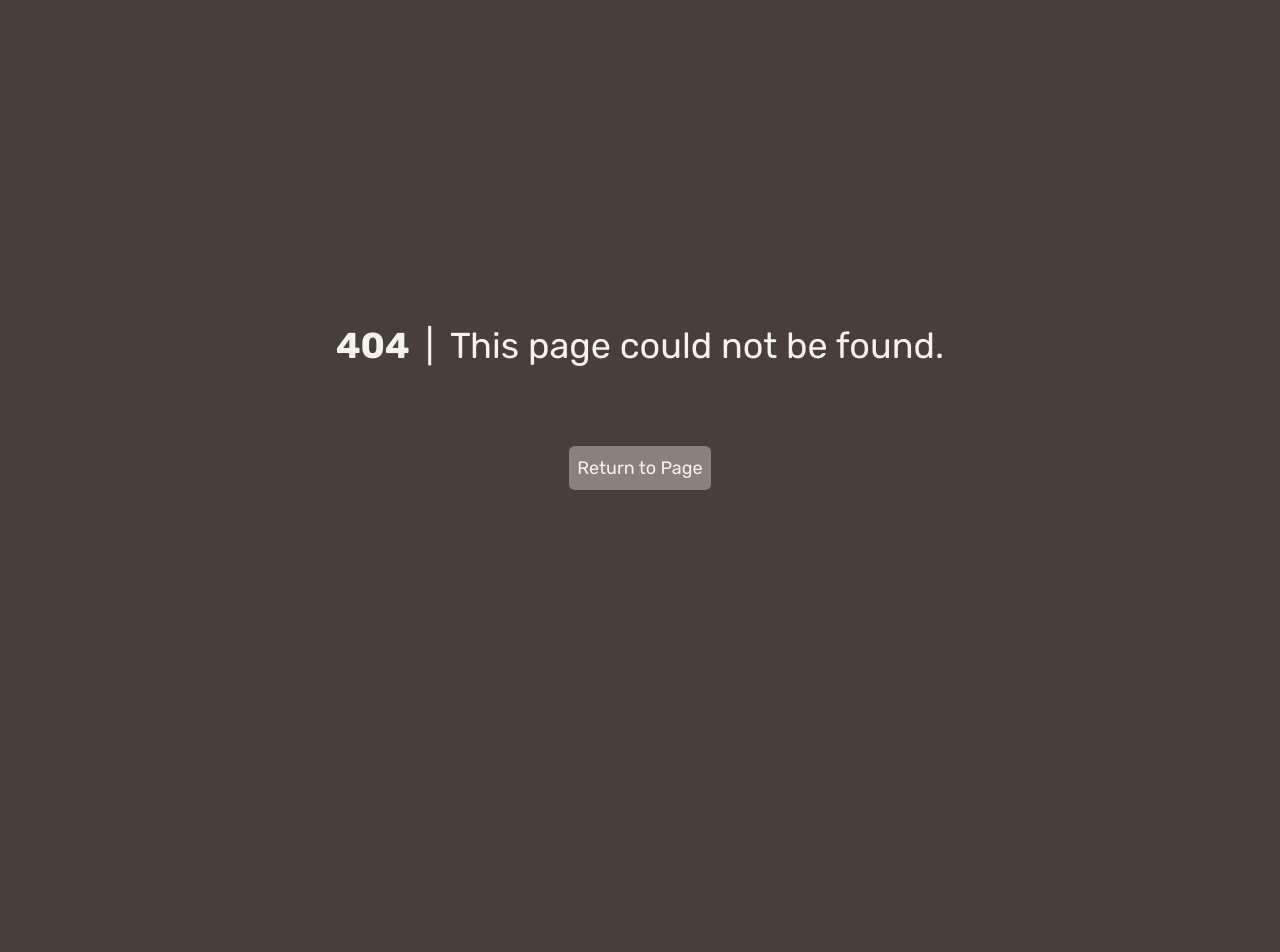
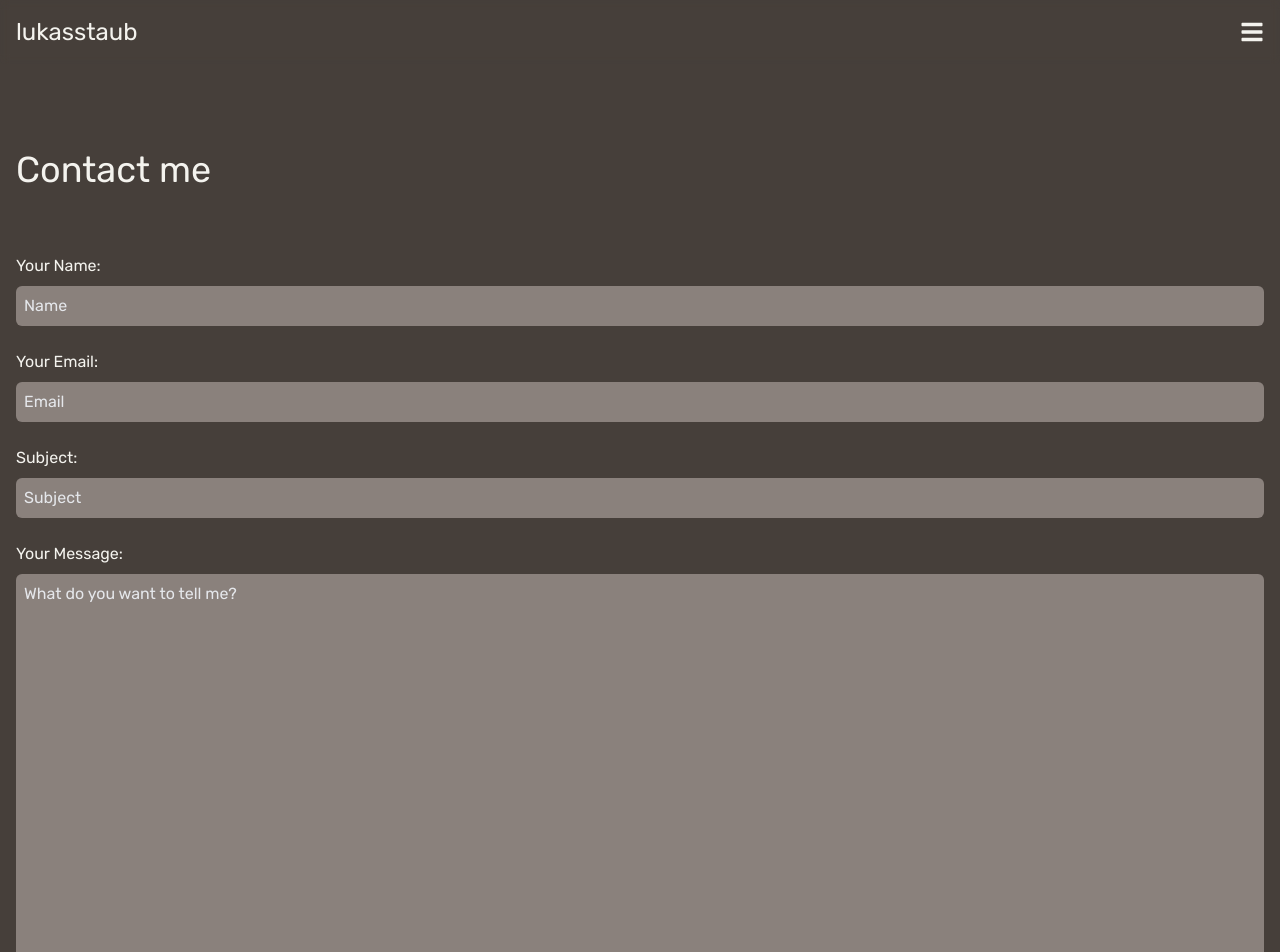
Before and after one commit to lukasstaub/lukasstaub.dev, a Next.js app: page /contact in a window 1280 px wide. Before the commit this address had no page. Shown: the top 952 px of the page. Before the commit the page ends 800 px from the top, so only its background shows below. Built offline with nearby package versions, Linux system fonts and the light colour scheme.

Commit message:
Added Contact Form

```diff
--- a/components/Navbar.tsx
+++ b/components/Navbar.tsx
@@ -19,7 +19,7 @@ const Navbar: React.FC = () => {
       <AnimatePresence>
         {shown && (
           <motion.div className="backdrop-blur-lg fixed right-0 top-0 bottom-0 z-20 flex flex-col justify-between items-center py-28 lg:py-48" style={{ width: "max(min(425px, 100%), 35%)" }} animate={{ translateX: 0 }} initial={{ translateX: "100%" }} exit={{ translateX: "100%" }} transition={{ type: "tween" }}>
-            {["About", /*"Contact",*/ "Projects", "Skills", "Links" /*, "Blogs"*/].map((el, index) => (
+            {["About", "Contact", "Projects", "Skills", "Links" /*, "Blogs"*/].map((el, index) => (
               <Link href={`/${el.toLowerCase()}`} key={index}>
                 <a onClick={() => setShown(false)} className="text-color4 text-xl bg-color2 rounded-lg p-3 w-[62.5%] mx-4 text-center">
                   {el}
--- a/package.json
+++ b/package.json
@@ -12,8 +12,10 @@
     "@portabletext/react": "^1.0.3",
     "@sanity/client": "^3.1.0",
     "@sanity/image-url": "^1.0.1",
+    "formidable": "v3",
     "framer-motion": "^6.2.8",
     "next": "12.1.0",
+    "nodemailer": "^6.7.3",
     "nprogress": "^0.2.0",
     "react": "17.0.2",
     "react-dom": "17.0.2",
@@ -23,7 +25,9 @@
   },
   "devDependencies": {
     "@tailwindcss/typography": "^0.5.2",
+    "@types/formidable": "^2.0.4",
     "@types/node": "^17.0.21",
+    "@types/nodemailer": "^6.4.4",
     "@types/nprogress": "^0.2.0",
     "@types/react": "^17.0.39",
     "autoprefixer": "^10.4.2",
--- a/pages/api/hello.js
+++ /dev/null
@@ -1,5 +0,0 @@
-// Next.js API route support: https://nextjs.org/docs/api-routes/introduction
-
-export default function handler(req, res) {
-  res.status(200).json({ name: 'John Doe' })
-}
--- /dev/null
+++ b/pages/api/sendMail.ts
@@ -0,0 +1,58 @@
+// Next.js API route support: https://nextjs.org/docs/api-routes/introduction
+
+import { NextApiRequest, NextApiResponse } from "next";
+import formidable from "formidable";
+import { IncomingMessage } from "http";
+import nodemailer from "nodemailer";
+
+//set bodyparser
+export const config = {
+  api: {
+    bodyParser: false,
+  },
+};
+
+const parseFormData = async (request: IncomingMessage): Promise<{ err: any; fields: formidable.Fields; files: formidable.Files }> => {
+  return await new Promise((resolve, reject) => {
+    const form = formidable({});
+
+    form.parse(request, (err, fields, files) => {
+      if (err) reject({ err });
+      resolve({ err, fields, files });
+    });
+  });
+};
+
+export default async function handler(req: NextApiRequest, res: NextApiResponse) {
+  if (req.method !== "POST") return res.status(400).json({ code: 400, msg: "Bad Request." });
+
+  try {
+    const {
+      fields: { name, email, subject, msg },
+    } = await parseFormData(req);
+
+    if (!name || !email || !subject || !msg) throw new Error();
+
+    let transporter = nodemailer.createTransport({
+      host: process.env.NEXT_MAIL_HOST,
+      port: 25,
+      secure: false, // true for 465, false for other ports
+      auth: {
+        user: process.env.NEXT_MAIL_FROM, // generated ethereal user
+        pass: process.env.NEXT_MAIL_PW, // generated ethereal password
+      },
+    });
+
+    // send mail with defined transport object
+    let info = await transporter.sendMail({
+      from: '"lukasstaub.dev" <' + process.env.NEXT_MAIL_FROM + ">", // sender address
+      to: process.env.NEXT_MAIL_TO, // list of receivers
+      subject: `New message from lukasstaub.dev: ${subject} - ${name}`, // Subject line
+      text: `${msg}\n\nFrom: ${name} (${email})`, // plain text body
+    });
+
+    return res.redirect("/send-mail?status=200");
+  } catch (e) {
+    return res.redirect("/send-mail?status=500");
+  }
+}
--- /dev/null
+++ b/pages/contact.tsx
@@ -0,0 +1,49 @@
+import Head from "next/head";
+import React from "react";
+
+const Contact = () => {
+  return (
+    <>
+      <Head>
+        <title>lukasstaub - Contact</title>
+      </Head>
+      <div className="min-h-[100vh] pt-[100px] lg:pt-[150px] px-4" id="skills">
+        <div className="container mx-auto">
+          <h1 className="text-4xl mb-16">Contact me</h1>
+          <form className="flex flex-col" action="/api/sendMail" method="POST" encType="multipart/form-data">
+            <section className="mb-6 flex flex-col">
+              <label htmlFor="name" className="mb-2">
+                Your Name:
+              </label>
+              <input type="text" id="name" name="name" required className="bg-color2 rounded-md w-full p-2 placeholder:text-gray-200" placeholder="Name" />
+            </section>
+            <section className="mb-6 flex flex-col">
+              <label htmlFor="email" className="mb-2">
+                Your Email:
+              </label>
+              <input type="email" id="email" name="email" required className="bg-color2 rounded-md w-full p-2 placeholder:text-gray-200" placeholder="Email" />
+            </section>
+            <section className="mb-6 flex flex-col">
+              <label htmlFor="subject" className="mb-2">
+                Subject:
+              </label>
+              <input type="text" id="subject" name="subject" required className="bg-color2 rounded-md w-full p-2 placeholder:text-gray-200" placeholder="Subject" />
+            </section>
+            <section className="mb-6 flex flex-col">
+              <label htmlFor="msg" className="mb-2">
+                Your Message:
+              </label>
+              <textarea id="msg" name="msg" required className="bg-color2 rounded-md w-full p-2 placeholder:text-gray-200 h-[400px]" placeholder="What do you want to tell me?" />
+            </section>
+
+            <button type="submit" className="text-color4 text-xl bg-color2 rounded-lg p-3 my-4 w-[150px] text-center ml-auto">
+              Send
+            </button>
+          </form>
+        </div>
+      </div>
+    </>
+  );
+};
+
+export default Contact;
--- /dev/null
+++ b/pages/send-mail.tsx
@@ -0,0 +1,38 @@
+import { GetServerSideProps } from "next";
+import Link from "next/link";
+
+const SendMail = ({ status }: { status: any }) => {
+  return status == "200" ? (
+    <div className="bg-color1 w-[100vw] h-[100vh] flex flex-col items-center justify-center">
+      <h1 className="text-4xl mb-2">Thank you!</h1>
+      <p className="text-xl text-center">
+        Thank you for contacting me.
+        <br />
+        I'll get back to you as soon as I can ;)
+      </p>
+
+      <Link href="/">
+        <button className="text-color4 text-xl bg-color2 rounded-lg p-3 my-4 text-center mt-12">Home</button>
+      </Link>
+    </div>
+  ) : (
+    <div className="bg-color1 w-[100vw] h-[100vh] flex flex-col items-center justify-center">
+      <h1 className="text-4xl mb-2">Sorry!</h1>
+      <p className="text-xl text-center">
+        Something went horribly wrong!
+        <br />
+        (HTTP Status: {status})
+      </p>
+    </div>
+  );
+};
+
+export const getServerSideProps: GetServerSideProps = async ({ query }) => {
+  if (!query.status) {
+    return { notFound: true };
+  }
+
+  return { props: { status: query.status } };
+};
+
+export default SendMail;
--- a/tsconfig.json
+++ b/tsconfig.json
@@ -11,6 +11,7 @@
     "esModuleInterop": true,
     "module": "esnext",
     "moduleResolution": "node",
+    "noImplicitAny": false,
     "resolveJsonModule": true,
     "isolatedModules": true,
     "jsx": "preserve"
```
Also changed, not shown: 2 other files (tests, documents, lock files or other folders).
